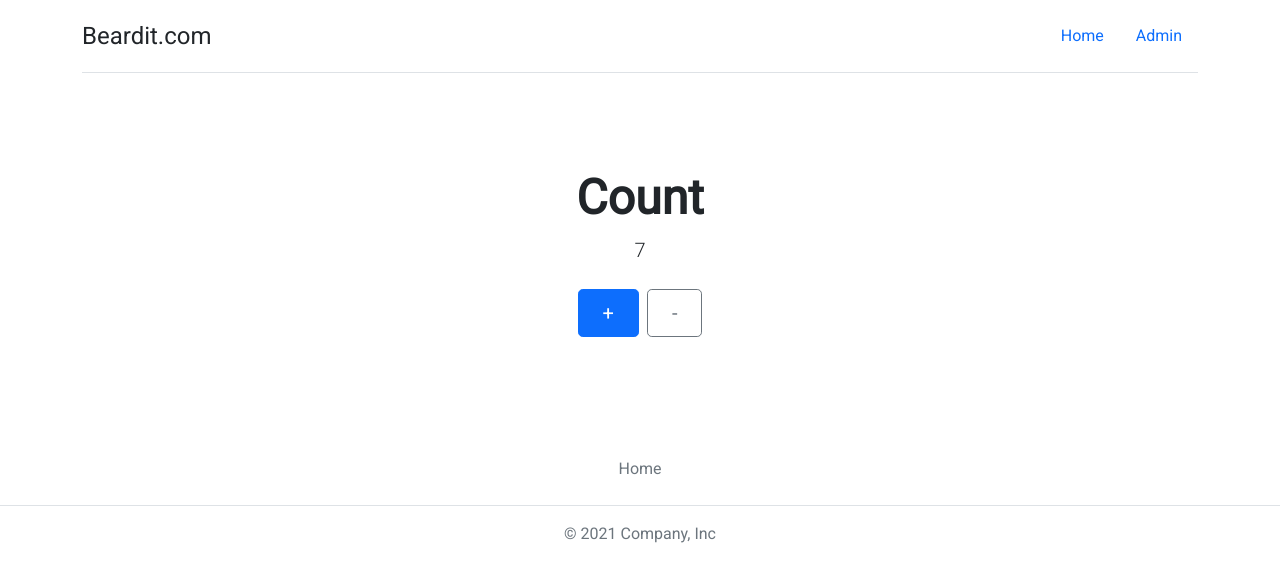
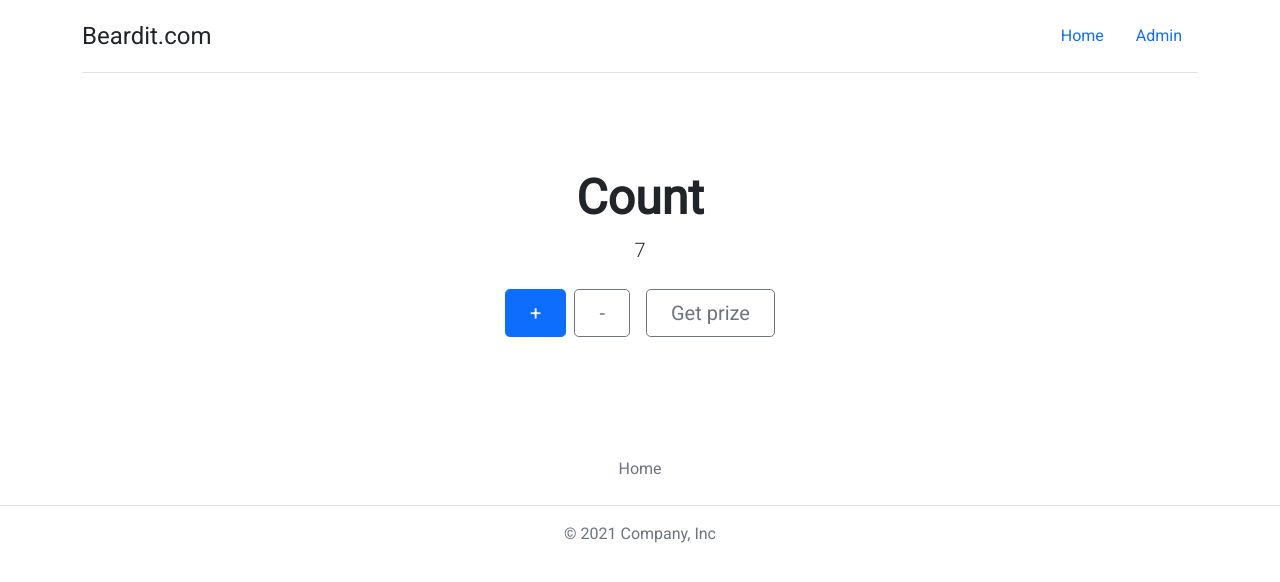
Before and after one commit to ferlobo1985/VUEJS3-vuex-udmy, a Vue app: page / in a window 1280 px wide. Shown: the top 582 px of the page. Built offline with nearby package versions, Linux system fonts and the light colour scheme.

Commit message:
03-Getters

```diff
--- a/src/components/Admin/admin.vue
+++ b/src/components/Admin/admin.vue
@@ -5,7 +5,7 @@
       <div class="col-sm-5">
         <p>
           <strong>
-          Change count: {{ this.$store.state.counter }}
+          Change count: {{ this.$store.getters.getCount }}
           </strong>
         </p>
 
--- a/src/components/Counter/count.vue
+++ b/src/components/Counter/count.vue
@@ -6,7 +6,7 @@
     export default {
         computed:{
             counterValue(){
-                return this.$store.state.counter
+                return this.$store.getters.getCount
             }
         }
     }
--- a/src/components/Counter/index.vue
+++ b/src/components/Counter/index.vue
@@ -16,6 +16,12 @@
           class="btn btn-outline-secondary btn-lg px-4"
           @click="substract"
         >-</button>
+        <hr/>
+        <button
+          type="button"
+          class="btn btn-outline-secondary btn-lg px-4"
+          @click="getPrize"
+        >Get prize</button>
 
       </div>
     </div>
@@ -37,6 +43,11 @@ export default {
     },
     substract(){
       this.$store.commit('substract');
+    },
+    getPrize(){
+      const obj = this.$store.getters.getPrize;
+
+      alert(`Your prize: ${obj.prize}, in ${obj.attempts} attempt/s`)
     }
   }
 }
--- a/src/main.js
+++ b/src/main.js
@@ -10,7 +10,35 @@ const app =  createApp(App);
 const store = createStore({
     state(){
         return {
-            counter:7
+            counter:7,
+            attempts:0,
+            prizes:[
+                'Car',
+                'Baby',
+                'Coffee',
+                'Guitar',
+                'Nothing :*('
+            ]
+        }
+    },
+    getters:{
+        getCount(state){
+            return state.counter;
+        },
+        getAttempts(state){
+            return state.attempts;
+        },
+        getPrize(state, getters){
+            let prize ='';
+            state.attempts++;
+
+            for( let step= 0; step < state.counter; step++){
+                prize = state.prizes[Math.floor(Math.random()* state.prizes.length)]
+            }
+            return {
+                prize,
+                attempts: getters.getAttempts
+            };
         }
     },
     mutations:{
```
